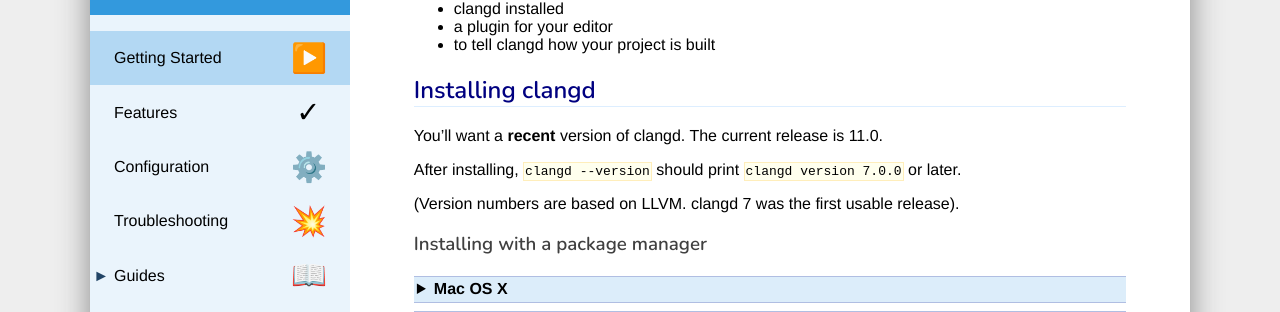
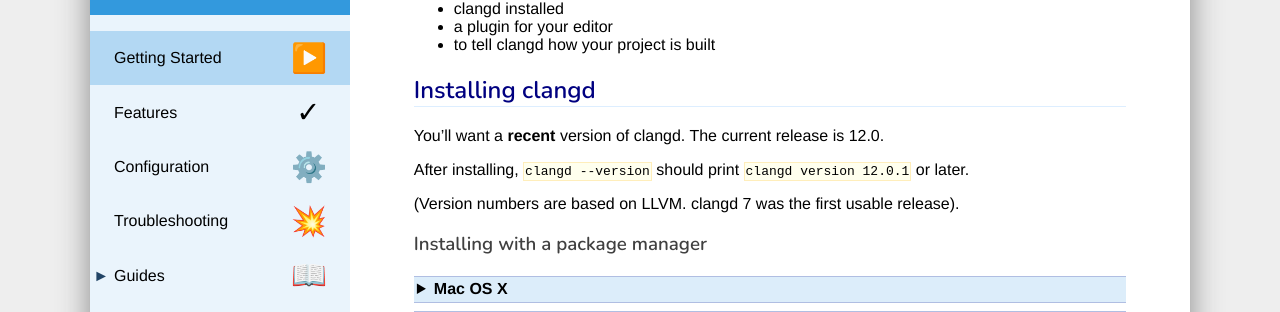
Before and after one commit to llvm/clangd-www, a Jekyll site: the page built from installation.md, in a window 1280 px wide. Shown: the part 121-433 px from the top of the page. Built offline with Jekyll 4.4.1, drawn with Linux system fonts in a browser that asks for light colours; our own code applies the rules of GitHub Pages for plain Markdown files.

Commit message:
Update latest version to 12.0 in installation.md (#42)

````diff
--- a/installation.md
+++ b/installation.md
@@ -8,9 +8,9 @@
 
 ## Installing clangd
 
-You'll want a **recent** version of clangd. The current release is 11.0.
+You'll want a **recent** version of clangd. The current release is 12.0.
 
-After installing, `clangd --version` should print `clangd version 7.0.0` or later.
+After installing, `clangd --version` should print `clangd version 12.0.1` or later.
 
 (Version numbers are based on LLVM. clangd 7 was the first usable release).
 
@@ -41,19 +41,19 @@
 <summary markdown="span">Debian/Ubuntu</summary>
 Installing the `clangd` package will usually give you a slightly older version.
 
-Try to install the latest packaged release (9.0):
+Try to install the latest packaged release (12.0):
 
 ```bash
-sudo apt-get install clangd-9
+sudo apt-get install clangd-12
 ```
 
 If that's not found, at least `clangd-9` or `clangd-8` should be available.
 Versions before 8 were part of the `clang-tools` package.
 
-This will install clangd as `/usr/bin/clangd-9`. Make it the default `clangd`:
+This will install clangd as `/usr/bin/clangd-12`. Make it the default `clangd`:
 
 ```bash
-sudo update-alternatives --install /usr/bin/clangd clangd /usr/bin/clangd-9 100
+sudo update-alternatives --install /usr/bin/clangd clangd /usr/bin/clangd-12 100
 ```
 
 </details>
````
